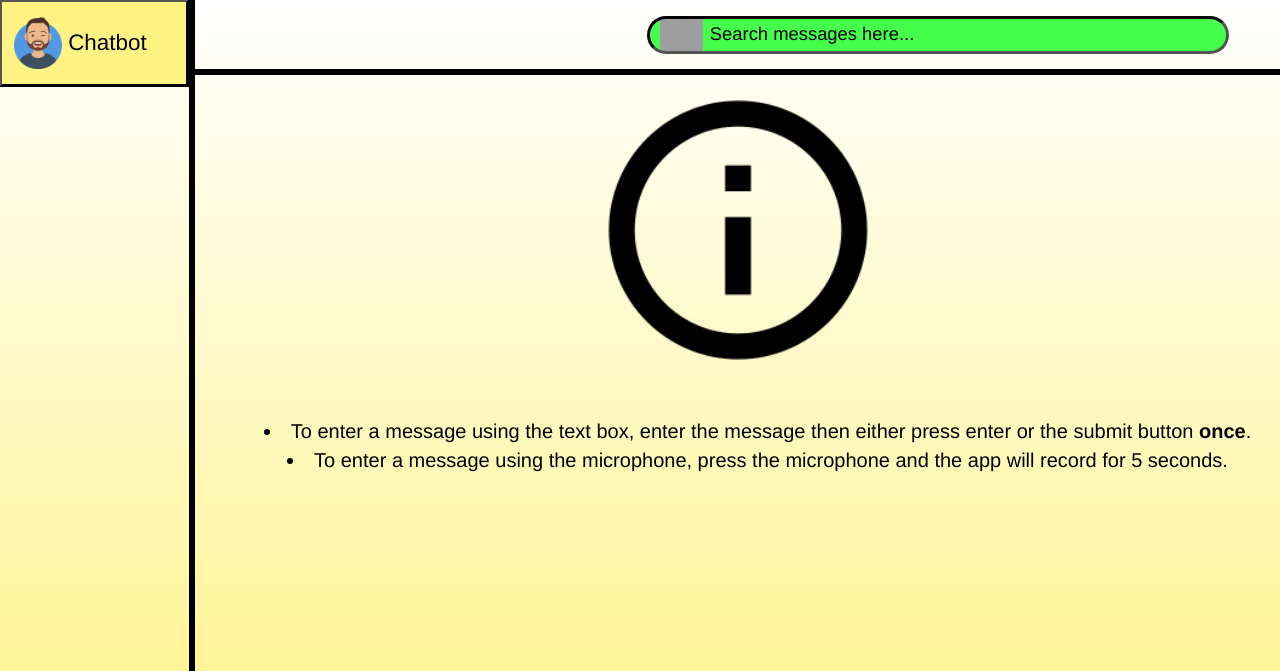
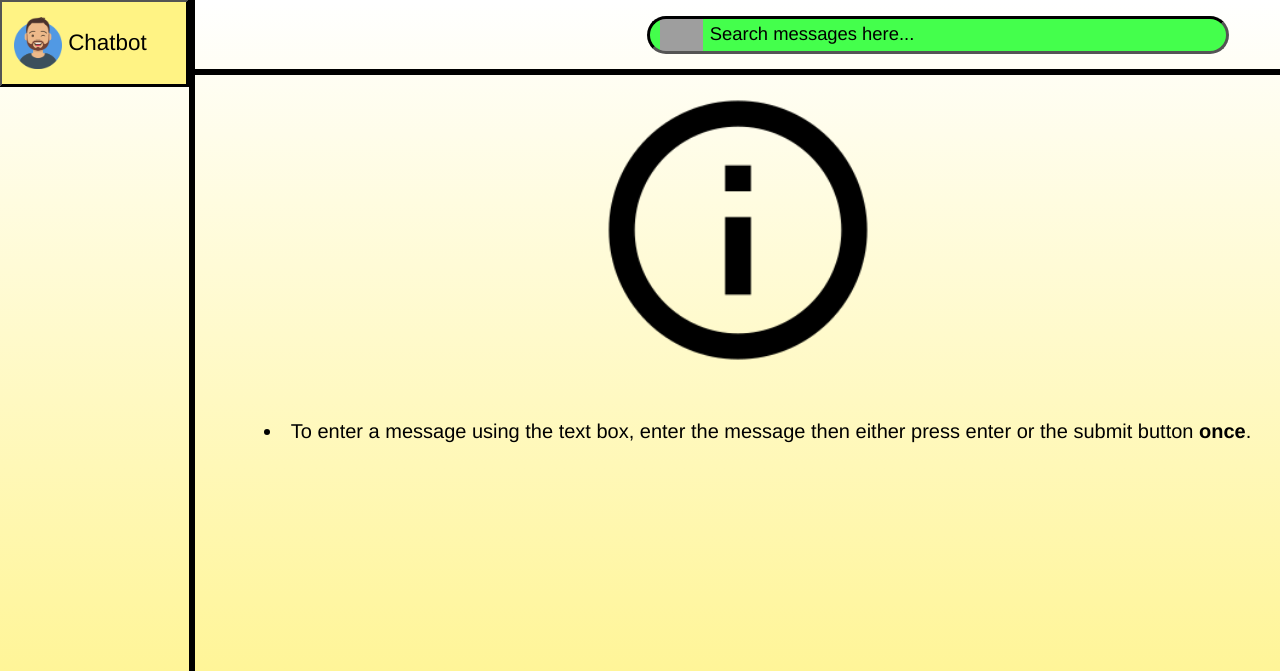
Before and after one commit to Kaziksobo/Chatbot, a Flask app: page / in a window 1280 px wide. Shown: the top 671 px of the page. Run offline with Flask 2, Linux system fonts and the light colour scheme; some libraries are stand-ins or nearby versions; grey boxes are pictures that could not be loaded.

Commit message:
Removed note about voice input from index

```diff
--- a/templates/index.html
+++ b/templates/index.html
@@ -51,7 +51,6 @@
                     <div id="warning-icon"></div>
                     <ul id="warning-message">
                         <li>To enter a message using the text box, enter the message then either press enter or the submit button <b>once</b>.</li>
-                        <li>To enter a message using the microphone, press the microphone and the app will record for 5 seconds.</li>
                     </ul>
                 </div>
                 <form action="/message" method="post" autocomplete="off" id="message-form">
```
